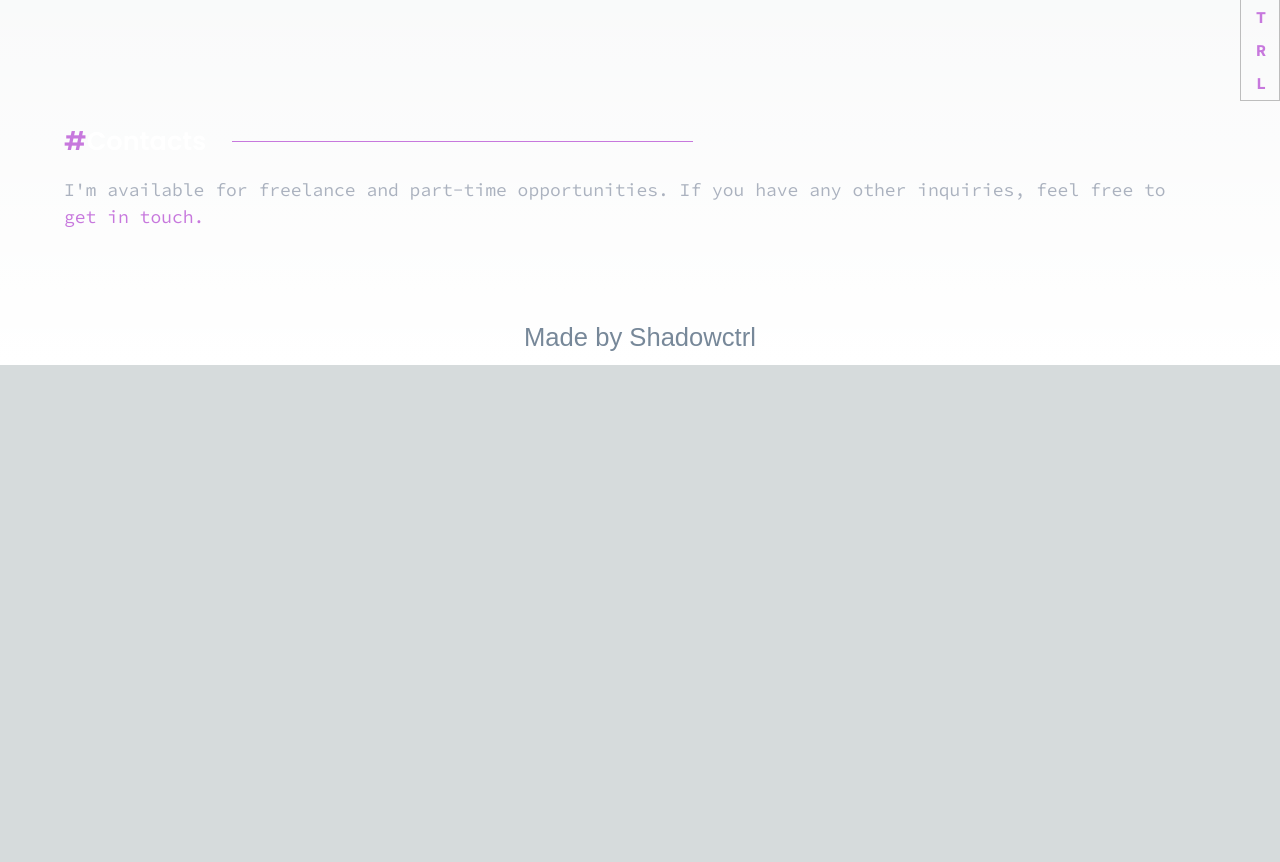
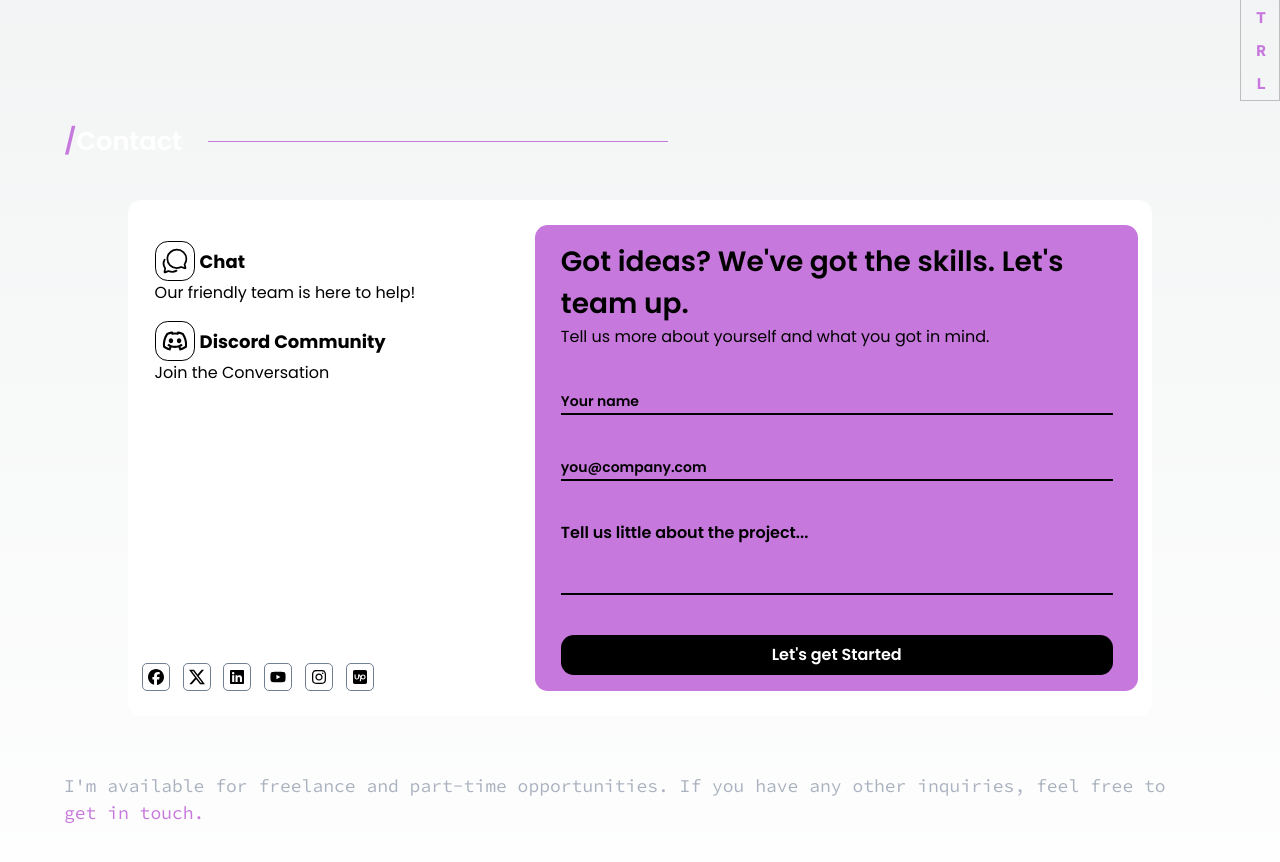
Before and after one commit to shadowctrl/portfolio-shadowctrl, a Next.js app: page / in a window 1280 px wide. Shown: the part 2260-3122 px from the top of the page. Before the commit the page ends 2625 px from the top, so only its background shows below. Built offline with nearby package versions, Linux system fonts and the light colour scheme; a web font is replaced by a local one.

Commit message:
"Updated contact page CSS and JSX: added new styles and components, including a contact form and social media links."

```diff
--- a/src/app/contact/contactme.css
+++ b/src/app/contact/contactme.css
@@ -79,3 +79,113 @@
     display: none;
   }
 }
+
+.contact-container {
+  display: flex;
+  justify-content: space-between;
+  gap: 2vw;
+  font-family: var(--font-poppins);
+  color: black;
+  margin: 5vh 5vw;
+  padding: 3vh 1vw;
+  border: 1px solid white;
+  border-radius: 1vw;
+  background-color: white;
+
+  .contact-left {
+    flex: 4;
+    color: black;
+    display: flex;
+    flex-direction: column;
+    justify-content: space-between;
+
+    .contact-left-top {
+      display: flex;
+      flex-direction: column;
+      gap: 2vh;
+      padding: 2vh 1vw;
+    }
+    .contact-icon {
+      padding: 5px;
+      border-radius: 1vw;
+      border: 1px solid black;
+      font-size: 40px;
+
+      &:hover {
+        background-color: #c778dd;
+      }
+    }
+    .contact-options-item {
+      display: flex;
+      align-items: center;
+      gap: 5px;
+      font-weight: 700;
+      font-size: 18px;
+    }
+
+    .contact-social-icons {
+      display: flex;
+      gap: 1vw;
+
+      a {
+        padding: 5px;
+        border: 1px solid slategray;
+        border-radius: 5px;
+
+        &:hover {
+          background-color: #c778dd;
+        }
+      }
+    }
+  }
+  .contact-right {
+    flex: 6;
+    border-radius: 1vw;
+    background-color: #c778dd;
+    padding: 2vh 2vw;
+    display: flex;
+    flex-direction: column;
+    gap: 5vh;
+    h1 {
+      font-size: 28px;
+      font-weight: 600;
+    }
+    p {
+      font-size: 16px;
+    }
+    form {
+      display: flex;
+      flex-direction: column;
+      gap: 5vh;
+    }
+
+    input {
+      background-color: transparent;
+      border-bottom: 2px solid black;
+      outline: none;
+      &::placeholder {
+        color: black;
+        font-weight: 600;
+        font-size: 14px;
+        border: none;
+      }
+    }
+
+    label {
+      font-size: 16px;
+      font-weight: 600;
+    }
+
+    button {
+      padding: 1vh 0;
+      background-color: black;
+      color: white;
+      border-radius: 1vw;
+      font-weight: 600;
+    }
+    .form-desc {
+      display: flex;
+      flex-direction: column;
+    }
+  }
+}
--- a/src/app/contact/page.jsx
+++ b/src/app/contact/page.jsx
@@ -1,7 +1,15 @@
 import Link from "next/link";
 import "./contactme.css";
-import { BsDiscord } from "react-icons/bs";
-import { MdEmail } from "react-icons/md";
+import { IoChatbubblesOutline } from "react-icons/io5";
+import { RiDiscordLine } from "react-icons/ri";
+import {
+  FaFacebook,
+  FaInstagram,
+  FaLinkedin,
+  FaYoutube,
+  FaSquareUpwork,
+} from "react-icons/fa6";
+import { BsTwitterX } from "react-icons/bs";
 
 export const metadata = {
   title: "Contact Me | shadowctrl",
@@ -9,30 +17,81 @@ export const metadata = {
     "Have a project in mind? Let's discuss!, using the options below or reach out for a coffee chat.",
 };
 
-const IconDiscord = (size = "1.3vw", pr = "0.5vw", pb = "1vh") => {
-  return (
-    <>
-      <BsDiscord
-        size={size}
-        style={{
-          verticalAlign: "middle",
-          paddingRight: pr,
-          paddingBottom: pb,
-        }}
-      />
-      Raghav#4530
-    </>
-  );
-};
-
 const Contactme = () => {
   return (
     <div className="contactparent">
       <div className="contacthead">
-        <span>#</span>Contacts
+        <span>/</span>Contact
         <div className="contactdash"></div>
       </div>
+      <div className="contact-container">
+        <div className="contact-left">
+          <div className="contact-left-top">
+            <div className="contact-options">
+              <div className="contact-options-item">
+                <Link href="mailto:admin@shadowctrl.me" target="_blank">
+                  <IoChatbubblesOutline className="contact-icon" />
+                </Link>
+                Chat
+              </div>
+              <p>Our friendly team is here to help!</p>
+            </div>
+            <div className="contact-options">
+              <div className="contact-options-item">
+                <Link href="https://discord.gg/vJ8b9AB8G2" target="_blank">
+                  <RiDiscordLine className="contact-icon" />{" "}
+                </Link>
+                Discord Community
+              </div>
+              <p>Join the Conversation</p>
+            </div>
+          </div>
 
+          <div className="contact-social-icons">
+            <Link href={"https://facebook.com/shadwoctrl"} target="_blank">
+              <FaFacebook />
+            </Link>
+            <Link href="https://x.com/_shadowctrl_" target="_blank">
+              <BsTwitterX />
+            </Link>
+            <Link href="https://linkedin.com/in/shadowctrl" target="_blank">
+              <FaLinkedin />
+            </Link>
+            <Link href="https://youtube.com/@shadowctrl" target="_blank">
+              <FaYoutube />
+            </Link>
+            <Link href="https://instagram.com/_.shadowctrl._" target="_blank">
+              <FaInstagram />
+            </Link>
+            <Link
+              href="https://upwork.com/freelancers/shadowctrl"
+              target="_blank"
+            >
+              <FaSquareUpwork />
+            </Link>
+          </div>
+        </div>
+        <div className="contact-right">
+          <div>
+            <h1>Got ideas? We've got the skills. Let's team up.</h1>
+            <p>Tell us more about yourself and what you got in mind.</p>
+          </div>
+
+          <form
+            action="
+          "
+          >
+            <input type="text" placeholder="Your name" />
+            <input type="text" placeholder="you@company.com" />
+            <div className="form-desc">
+              <label htmlFor="desc">Tell us little about the project...</label>
+              <br />
+              <input type="text" id="desc" />
+            </div>
+            <button type="submit">Let's get Started</button>
+          </form>
+        </div>
+      </div>
       <div className="contact">
         <p>
           {`I'm`} available for freelance and part-time opportunities. If you
```
